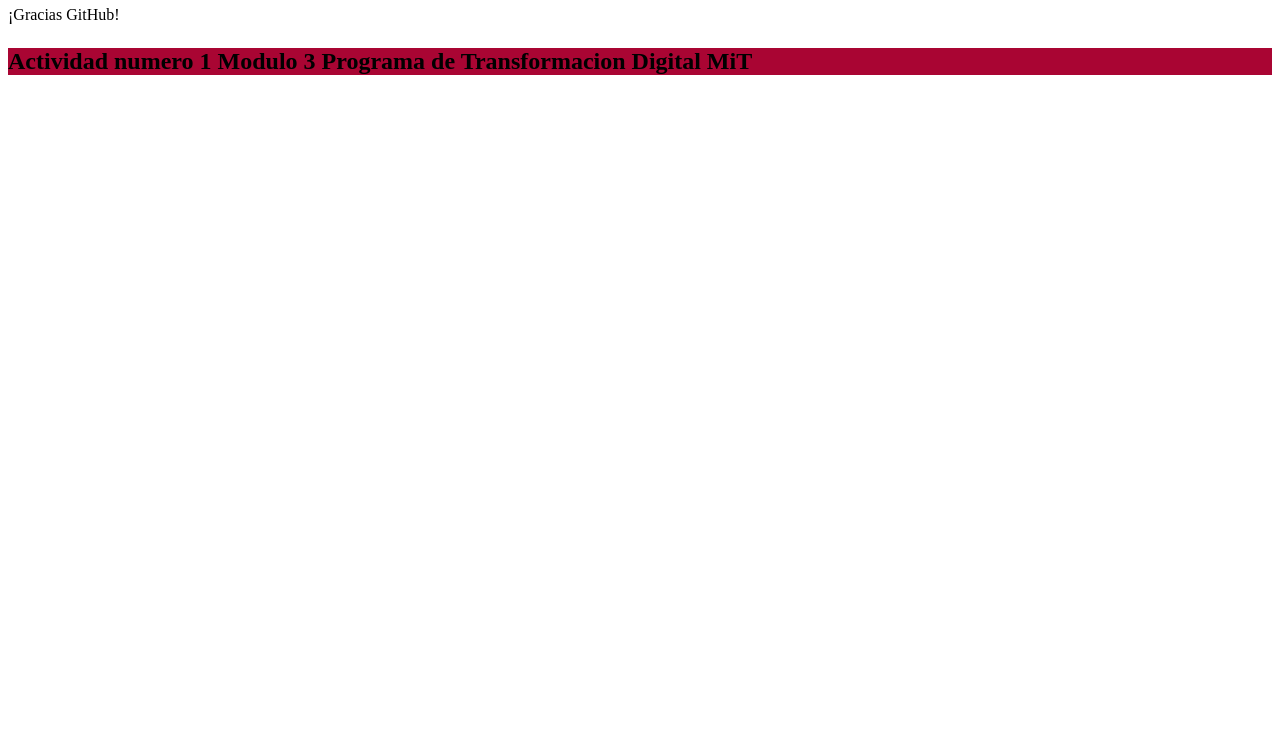
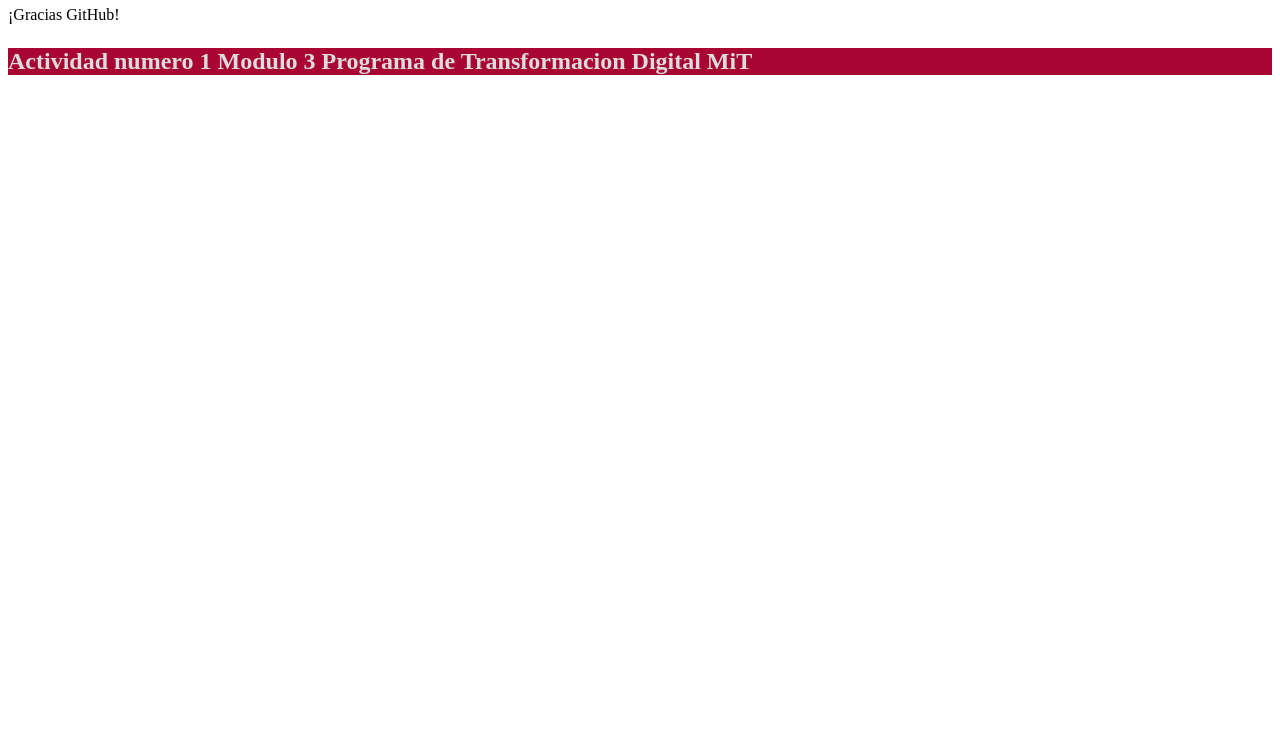
Before and after one commit to x71hicks/mit, a plain HTML site: page index.html in a window 1280 px wide. Shown: the part 60-800 px from the top of the page. Drawn offline with Linux system fonts and the light colour scheme.

Commit message:
Update index.html

```diff
--- a/index.html
+++ b/index.html
@@ -1,4 +1,4 @@
 <html> <h1> Esta es mi primera página con GitHub Pages </h1><p>¡Gracias GitHub!</p>
 
- <h2 style="background-color:#a90533;color:gris;"><b><p style="color:gris;">Actividad numero 1 Modulo 3 Programa de Transformacion Digital MiT</p></b></h2>
+ <h2 style="background-color:#a90533;color:gris;"><b><p style="color:#dcdcdc;">Actividad numero 1 Modulo 3 Programa de Transformacion Digital MiT</p></b></h2>
 </html>
```
